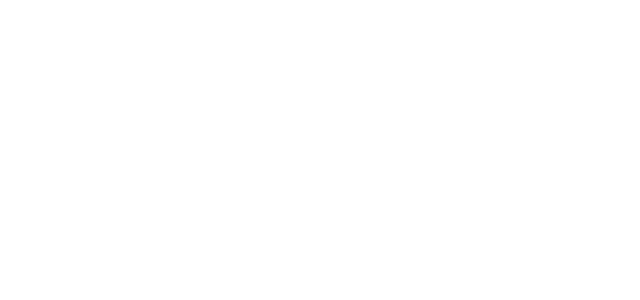
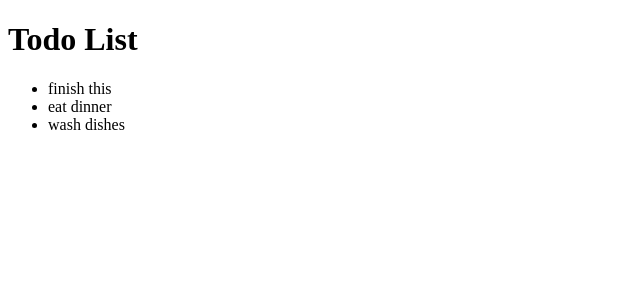
Before and after one commit to raquii/CTD-orange-albatross, a React (Create React App) app: page / in a window 1280 px wide. Shown: the top 300 px of the page, without its empty margins (0-640 px from the left). Built offline with nearby package versions, Linux system fonts and the light colour scheme.

Commit message:
complete assignment 1-1

```diff
--- a/src/App.js
+++ b/src/App.js
@@ -1,10 +1,19 @@
 import React from 'react';
+
+const todoList = [
+    {id: 1, title: 'finish this'},
+    { id: 2, title: 'eat dinner' },
+    { id: 3, title: 'wash dishes' },
+]
 
 function App() {
     return (
-        <div style={{ textAlign: 'center' }}>
-
-        </div>
+        <>
+            <h1>Todo List</h1>
+            <ul>
+                {todoList.map(t => <li key={t.id}>{t.title}</li>)}
+            </ul>
+        </>
     );
 }
 
```
Also changed, not shown: 1 other file (tests, documents, lock files or other folders).
